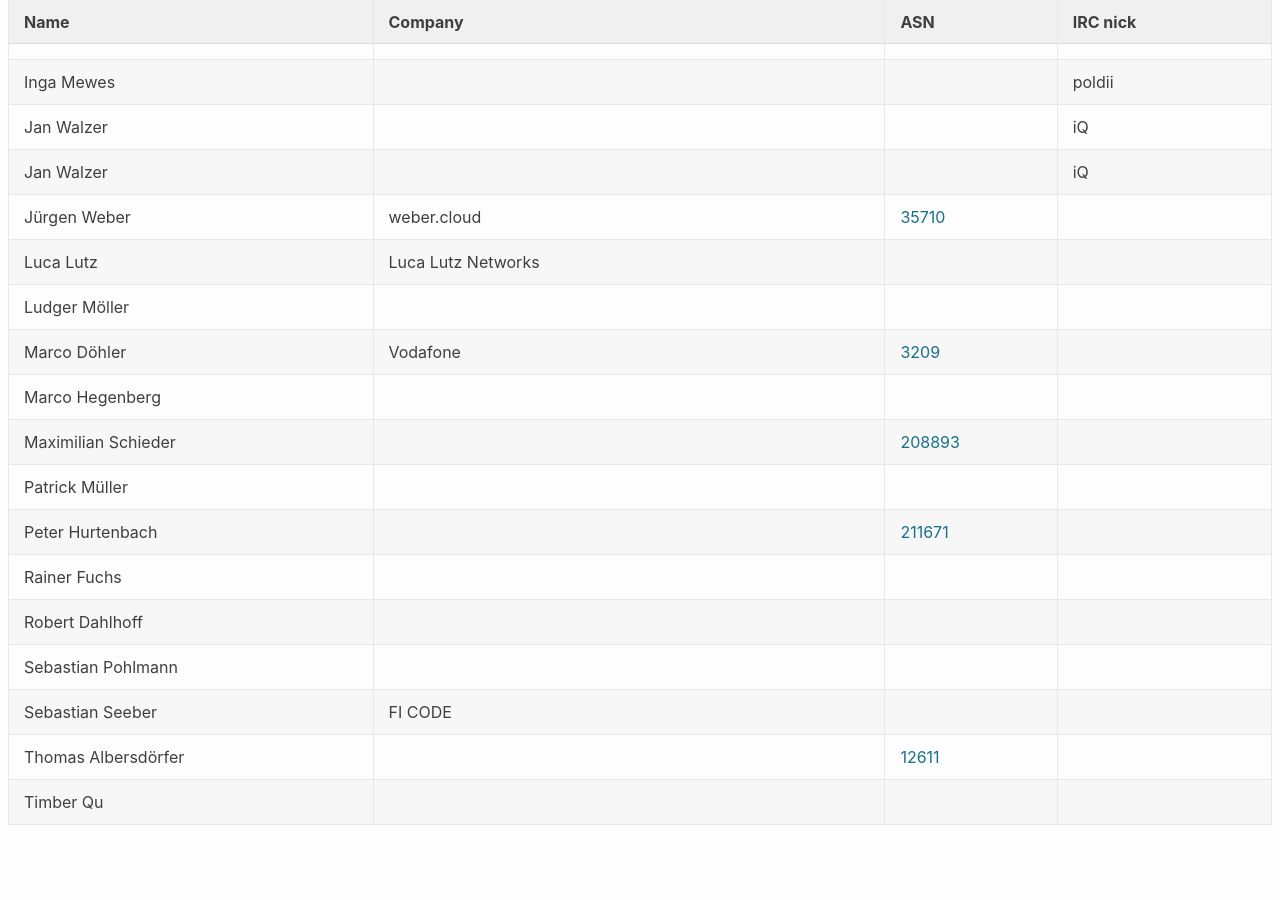
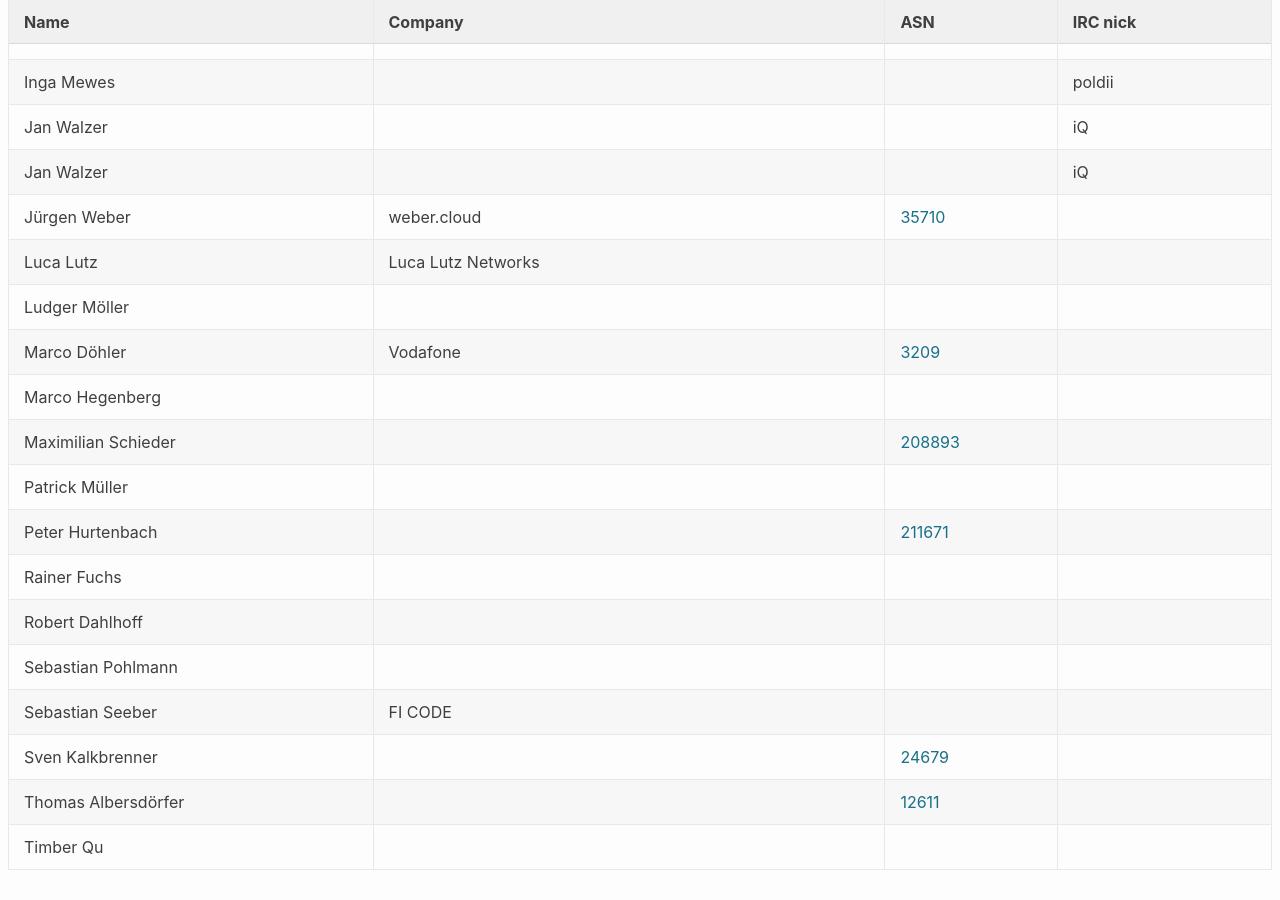
Before and after one commit to denog/pretix-attendeelist, a Jekyll site: the page built from denog15/index.md, in a window 1280 px wide and 900 px high, scrolled down 9032 px. Built offline with Jekyll 4.4.1, drawn with Linux system fonts in a browser that asks for light colours; before the commit the page ends 9887 px from its top, so only the background shows below that.

Commit message:
Latest data: Mon Sep 11 20:10:38 UTC 2023

```diff
--- a/_data/attendees_denog15_online.json
+++ b/_data/attendees_denog15_online.json
@@ -108,6 +108,12 @@
     "asn": null
   },
   {
+    "name": "Sven Kalkbrenner",
+    "company": null,
+    "irc": null,
+    "asn": "24679"
+  },
+  {
     "name": "Thomas Albersdörfer",
     "company": null,
     "irc": null,
```
